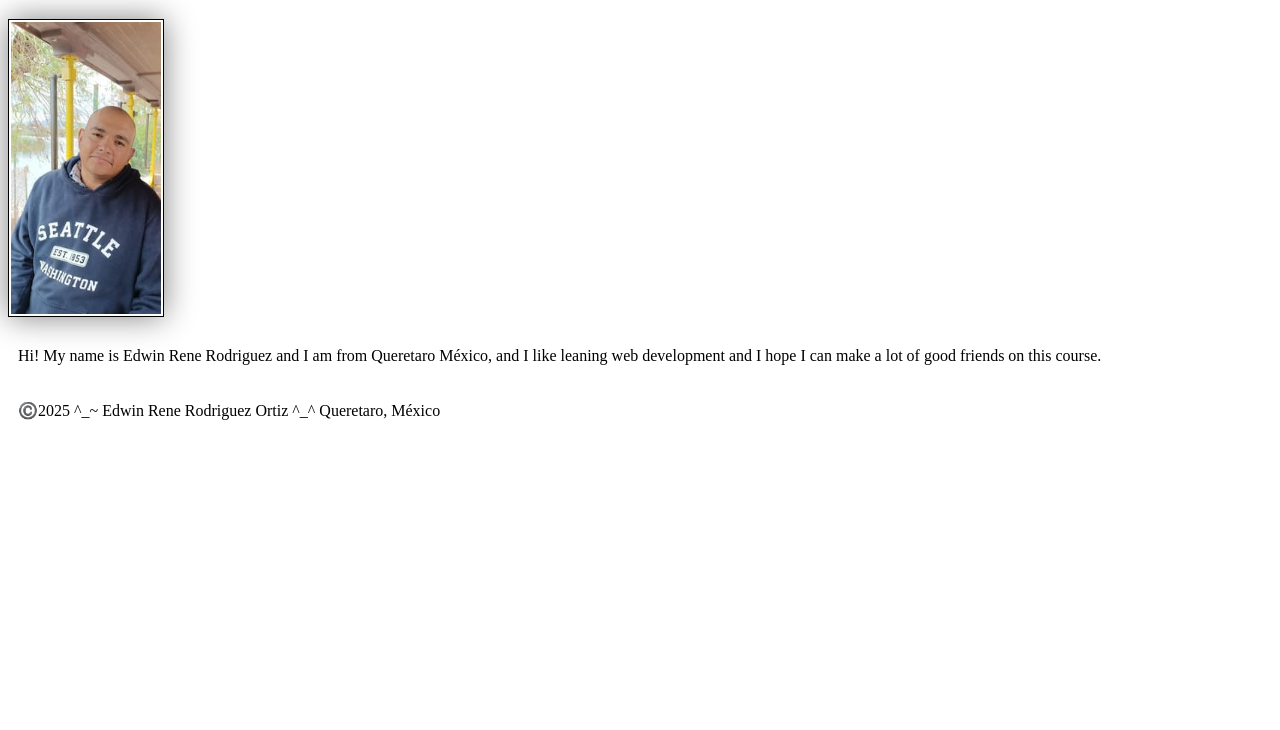
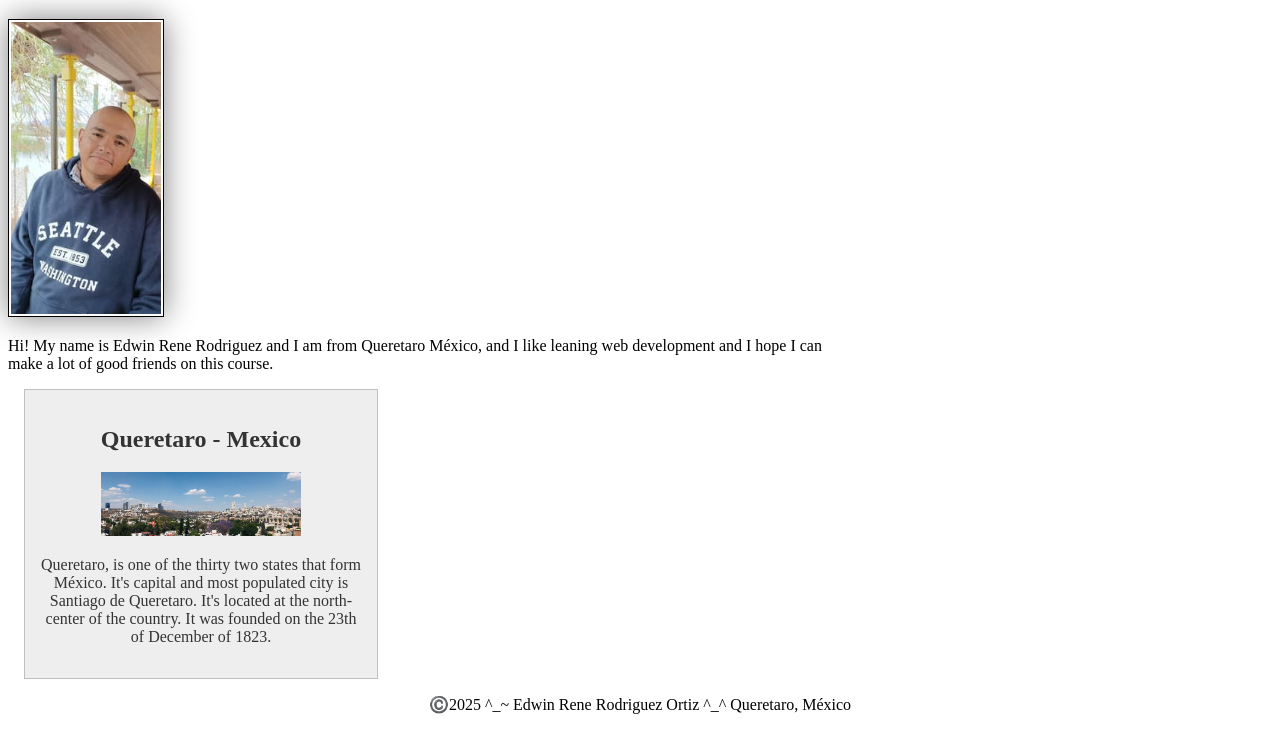
Before and after one commit to Murokarg/wdd130, a plain HTML site: page index.html in a window 1280 px wide. Shown: the part 205-935 px from the top of the page. Before the commit the page ends 800 px from the top, so only its background shows below. Drawn offline with Linux system fonts and the light colour scheme.

Commit message:
Updated the introduction page

```diff
--- a/index.html
+++ b/index.html
@@ -4,6 +4,8 @@
 <head>
     <meta charset="UTF-8">
     <meta name="viewport" content="width=device-width, initial-scale=1.0">
+    <meta name="description" content="WDD 130, Edwin Rene Rodriguez Ortiz, this is a presentation page">
+    <meta name="author" content="Edwin Rene Rodriguez Ortiz">
     <title> Edwin Rene Rodriguez Ortiz | WDD 130</title>
     <link rel="stylesheet" href="styles/styles.css">
 </head>
@@ -21,6 +23,14 @@
         <p>Hi! My name is Edwin Rene Rodriguez and I am from Queretaro México, and I like leaning web development and I
             hope I can make a lot of good friends on this course. </p>
     </main>
+    <aside>
+        <h2>Queretaro - Mexico</h2>
+        <img src="images/SantiagoQro2.jpg" alt="Queretaro view showing the aqueduct">
+        <p>Queretaro, is one of the thirty two states that form México. It's capital and most populated city is
+            Santiago de Queretaro. It's located at the north-center of the country. It was founded on the 23th of
+            December of 1823.
+        </p>
+    </aside>
     <footer>
         <p>©️2025 ^_~ Edwin Rene Rodriguez Ortiz ^_^ Queretaro, México</p>
     </footer>
--- a/styles/styles.css
+++ b/styles/styles.css
@@ -13,7 +13,7 @@ h1 {
     color: darkblue;
 }
 
-img {
+main img {
     width: 150px;
     height: auto;
     border: 1px solid black;
@@ -22,5 +22,30 @@ img {
 }
 
 p {
-    padding: 10px;
+    padding: 0;
 }
+
+main {
+    max-width: 840px;
+}
+
+aside {
+    width: 20em;
+    margin: 1em;
+    border: 1px solid rgb(0 0 0 / 0.2);
+    padding: 1em;
+    background-color: #eee;
+    color: #333;
+    text-align: center;
+}
+
+aside img {
+    width: 200px;
+    height: auto;
+}
+
+footer {
+    margin-top: 15px;
+    border-top: 1px slid #000;
+    text-align: center;
+}
```
Also changed, not shown: images/SantiagoQro2.jpg (added).
